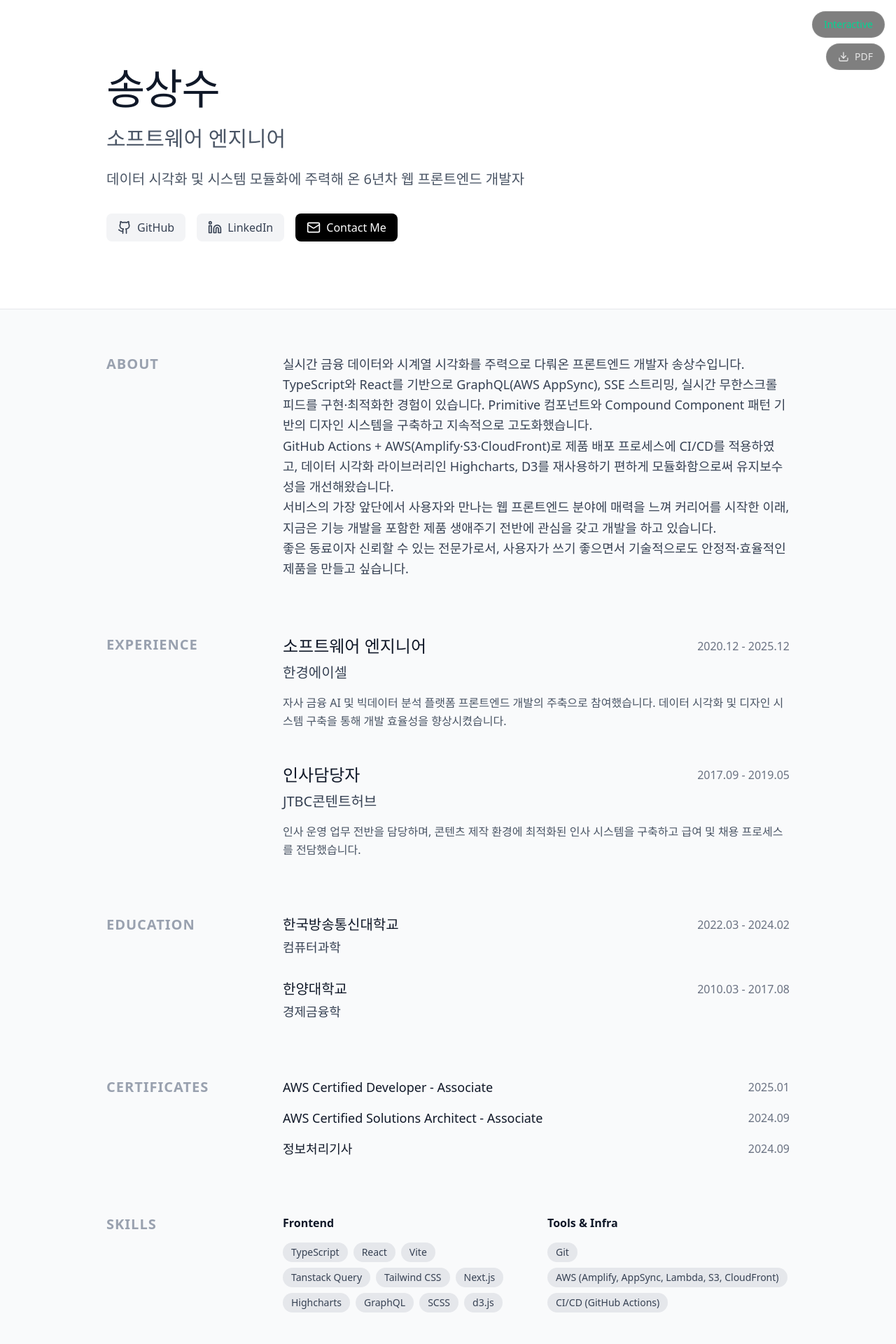
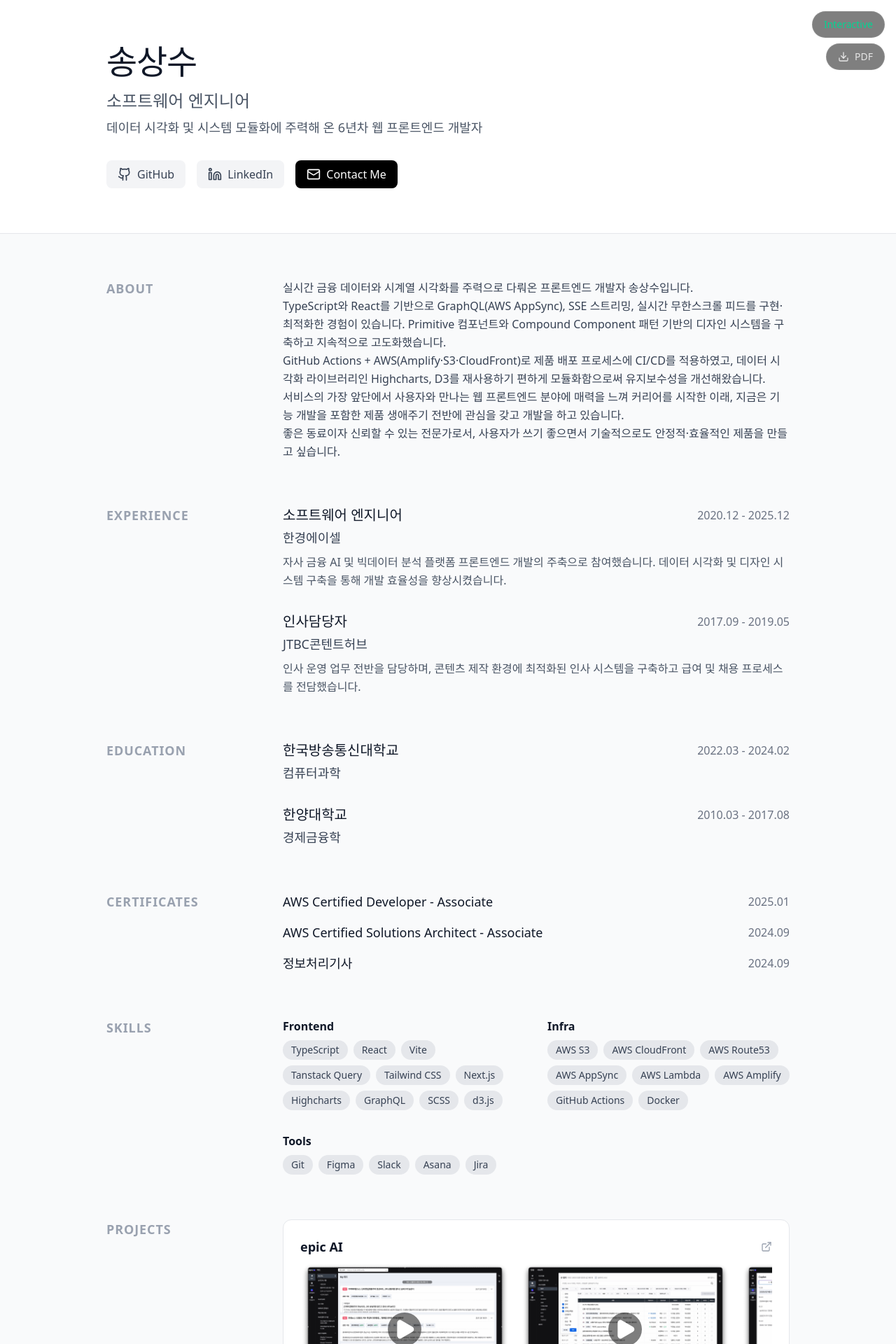
Before and after one commit to dev-song/home-renewed, a React (Vite) app: page / in a window 1280 px wide. Shown: the top 1920 px of the page at 70% size. Built offline with nearby package versions, Linux system fonts and the light colour scheme.

Commit message:
chore: improve responsive design for standard resume

```diff
--- a/src/data/resumeData.ts
+++ b/src/data/resumeData.ts
@@ -92,9 +92,19 @@ export const resumeData = {
       ],
     },
     {
-      category: 'Tools & Infra',
-      items: ['Git', 'AWS (Amplify, AppSync, Lambda, S3, CloudFront)', 'CI/CD (GitHub Actions)'],
+      category: 'Infra',
+      items: [
+        'AWS S3',
+        'AWS CloudFront',
+        'AWS Route53',
+        'AWS AppSync',
+        'AWS Lambda',
+        'AWS Amplify',
+        'GitHub Actions',
+        'Docker',
+      ],
     },
+    { category: 'Tools', items: ['Git', 'Figma', 'Slack', 'Asana', 'Jira'] },
   ],
   projects: [
     {
--- a/src/pages/standard/ResumePage.tsx
+++ b/src/pages/standard/ResumePage.tsx
@@ -17,7 +17,7 @@ export default function ResumePage() {
     <div className='min-h-screen bg-gray-50 text-gray-900 font-sans selection:bg-gray-200 selection:text-black'>
       <HeroSection hero={hero} />
 
-      <main className='max-w-5xl mx-auto px-6 py-16 space-y-20'>
+      <main className='max-w-5xl mx-auto px-6 py-12 space-y-12 md:py-16 md:space-y-16'>
         <AboutSection about={about} />
         <ExperienceSection experience={experience} />
         <EducationSection education={education} />
--- a/src/pages/standard/components/AboutSection.tsx
+++ b/src/pages/standard/components/AboutSection.tsx
@@ -1,18 +1,23 @@
+import SectionLayout from './SectionLayout';
+import SectionTitle from './SectionTitle';
+
 interface AboutData {
   description: string[];
 }
 
+const ABOUT_SECTION_KEY = 'about';
+
 export default function AboutSection({ about }: { about: AboutData }) {
   return (
-    <section id='about' className='grid md:grid-cols-4 gap-8'>
-      <h3 className='text-xl font-bold uppercase tracking-wider text-gray-400'>About</h3>
+    <SectionLayout id={ABOUT_SECTION_KEY}>
+      <SectionTitle title={ABOUT_SECTION_KEY} />
       <div className='md:col-span-3'>
         {about.description.map((item, index) => (
-          <p key={index} className='text-lg text-gray-700 leading-relaxed'>
+          <p key={index} className='text-gray-700 leading-relaxed'>
             {item}
           </p>
         ))}
       </div>
-    </section>
+    </SectionLayout>
   );
 }
--- a/src/pages/standard/components/CertificatesSection.tsx
+++ b/src/pages/standard/components/CertificatesSection.tsx
@@ -1,12 +1,17 @@
+import SectionLayout from './SectionLayout';
+import SectionTitle from './SectionTitle';
+
 interface Certificate {
   name: string;
   date: string;
 }
 
+const CERTIFICATES_SECTION_KEY = 'certificates';
+
 export default function CertificatesSection({ certificates }: { certificates: Certificate[] }) {
   return (
-    <section id='certificates' className='grid md:grid-cols-4 gap-8'>
-      <h3 className='text-xl font-bold uppercase tracking-wider text-gray-400'>Certificates</h3>
+    <SectionLayout id={CERTIFICATES_SECTION_KEY}>
+      <SectionTitle title={CERTIFICATES_SECTION_KEY} />
       <div className='md:col-span-3 space-y-4'>
         {certificates.map((cert, index) => (
           <article
@@ -18,6 +23,6 @@ export default function CertificatesSection({ certificates }: { certificates: Ce
           </article>
         ))}
       </div>
-    </section>
+    </SectionLayout>
   );
 }
--- a/src/pages/standard/components/EducationSection.tsx
+++ b/src/pages/standard/components/EducationSection.tsx
@@ -1,13 +1,18 @@
+import SectionLayout from './SectionLayout';
+import SectionTitle from './SectionTitle';
+
 interface Education {
   school: string;
   degree: string;
   period: string;
 }
 
+const EDUCATION_SECTION_KEY = 'education';
+
 export default function EducationSection({ education }: { education: Education[] }) {
   return (
-    <section id='education' className='grid md:grid-cols-4 gap-8'>
-      <h3 className='text-xl font-bold uppercase tracking-wider text-gray-400'>Education</h3>
+    <SectionLayout id={EDUCATION_SECTION_KEY}>
+      <SectionTitle title={EDUCATION_SECTION_KEY} />
       <div className='md:col-span-3 space-y-8'>
         {education.map((edu, index) => (
           <article key={index} className='group'>
@@ -19,6 +24,6 @@ export default function EducationSection({ education }: { education: Education[]
           </article>
         ))}
       </div>
-    </section>
+    </SectionLayout>
   );
 }
--- a/src/pages/standard/components/ExperienceSection.tsx
+++ b/src/pages/standard/components/ExperienceSection.tsx
@@ -1,3 +1,6 @@
+import SectionLayout from './SectionLayout';
+import SectionTitle from './SectionTitle';
+
 interface Job {
   company: string;
   role: string;
@@ -5,22 +8,24 @@ interface Job {
   description: string;
 }
 
+const EXPERIENCE_SECTION_KEY = 'experience';
+
 export default function ExperienceSection({ experience }: { experience: Job[] }) {
   return (
-    <section id='experience' className='grid md:grid-cols-4 gap-8'>
-      <h3 className='text-xl font-bold uppercase tracking-wider text-gray-400'>Experience</h3>
-      <div className='md:col-span-3 space-y-12'>
+    <SectionLayout id={EXPERIENCE_SECTION_KEY}>
+      <SectionTitle title={EXPERIENCE_SECTION_KEY} />
+      <div className='md:col-span-3 space-y-8'>
         {experience.map((job, index) => (
           <article key={index} className='group'>
-            <header className='flex flex-col md:flex-row md:items-center md:justify-between mb-2'>
-              <h4 className='text-2xl font-bold text-gray-900'>{job.role}</h4>
+            <header className='flex flex-col md:flex-row md:items-center md:justify-between mb-1'>
+              <h4 className='text-xl font-bold text-gray-900'>{job.role}</h4>
               <span className='text-gray-500 font-medium'>{job.period}</span>
             </header>
-            <p className='text-xl text-gray-700 mb-4'>{job.company}</p>
+            <p className='text-lg text-gray-700 mb-2'>{job.company}</p>
             <p className='text-gray-600 leading-relaxed'>{job.description}</p>
           </article>
         ))}
       </div>
-    </section>
+    </SectionLayout>
   );
 }
--- a/src/pages/standard/components/HeroSection.tsx
+++ b/src/pages/standard/components/HeroSection.tsx
@@ -17,12 +17,12 @@ interface HeroData {
 export default function HeroSection({ hero }: { hero: HeroData }) {
   return (
     <header className='bg-white border-b border-gray-200'>
-      <div className='max-w-5xl mx-auto px-6 py-16 md:py-24'>
-        <h1 className='text-5xl md:text-6xl font-bold tracking-tight text-gray-900 mb-6'>
+      <div className='max-w-5xl mx-auto px-6 py-12 md:py-16'>
+        <h1 className='text-4xl md:text-5xl font-bold tracking-tight text-gray-900 mb-4'>
           {hero.name}
         </h1>
-        <h2 className='text-2xl md:text-3xl text-gray-600 font-medium mb-6'>{hero.title}</h2>
-        <p className='text-xl text-gray-600 leading-relaxed mb-8 max-w-2xl'>{hero.tagline}</p>
+        <h2 className='text-xl md:text-2xl text-gray-600 font-medium mb-2'>{hero.title}</h2>
+        <p className='text-lg text-gray-600 leading-relaxed mb-8 max-w-2xl'>{hero.tagline}</p>
 
         <div className='flex flex-wrap gap-4'>
           {hero.socials.map((social) => (
--- a/src/pages/standard/components/ProjectsSection.tsx
+++ b/src/pages/standard/components/ProjectsSection.tsx
@@ -1,6 +1,8 @@
 import { ExternalLink, Github, Play } from 'lucide-react';
 import { useState } from 'react';
 import MediaModal, { type MediaItem } from './MediaModal';
+import SectionLayout from './SectionLayout';
+import SectionTitle from './SectionTitle';
 
 interface Project {
   title: string;
@@ -10,6 +12,8 @@ interface Project {
   github?: string;
   media?: (string | MediaItem)[];
 }
+
+const PROJECTS_SECTION_KEY = 'projects';
 
 export default function ProjectsSection({ projects }: { projects: Project[] }) {
   const [selectedMedia, setSelectedMedia] = useState<MediaItem | null>(null);
@@ -54,16 +58,16 @@ export default function ProjectsSection({ projects }: { projects: Project[] }) {
 
   return (
     <>
-      <section id='projects' className='grid md:grid-cols-4 gap-8'>
-        <h3 className='text-xl font-bold uppercase tracking-wider text-gray-400'>Projects</h3>
+      <SectionLayout id={PROJECTS_SECTION_KEY}>
+        <SectionTitle title={PROJECTS_SECTION_KEY} />
         <div className='md:col-span-3 grid gap-8'>
           {projects.map((project, index) => (
             <article
               key={index}
               className='bg-white border border-gray-200 rounded-xl p-6 hover:shadow-lg transition-shadow'
             >
-              <header className='flex justify-between items-start mb-4'>
-                <h4 className='text-xl font-bold text-gray-900'>{project.title}</h4>
+              <header className='flex justify-between items-center mb-2'>
+                <h4 className='text-lg font-bold text-gray-900'>{project.title}</h4>
                 <div className='flex gap-3'>
                   {project.github && (
                     <a
@@ -72,7 +76,7 @@ export default function ProjectsSection({ projects }: { projects: Project[] }) {
                       rel='noopener noreferrer'
                       className='text-gray-400 hover:text-gray-900 transition-colors'
                     >
-                      <Github className='w-5 h-5' />
+                      <Github className='w-4 h-4' />
                     </a>
                   )}
                   {project.link && (
@@ -82,19 +86,19 @@ export default function ProjectsSection({ projects }: { projects: Project[] }) {
                       rel='noopener noreferrer'
                       className='text-gray-400 hover:text-gray-900 transition-colors'
                     >
-                      <ExternalLink className='w-5 h-5' />
+                      <ExternalLink className='w-4 h-4' />
                     </a>
                   )}
                 </div>
               </header>
 
               {project.media && project.media.length > 0 && (
-                <div className='flex gap-4 overflow-x-auto pb-4 mb-6 scrollbar-hide'>
+                <div className='flex gap-4 overflow-x-auto overflow-y-hidden mb-2 scrollbar-hide'>
                   {project.media.map((item, idx) => renderThumbnail(item, project.title, idx))}
                 </div>
               )}
 
-              <p className='text-gray-600 mb-6'>{project.description}</p>
+              <p className='text-gray-600 mb-2'>{project.description}</p>
               <footer className='flex flex-wrap gap-2'>
                 {project.technologies.map((tech) => (
                   <span
@@ -108,7 +112,7 @@ export default function ProjectsSection({ projects }: { projects: Project[] }) {
             </article>
           ))}
         </div>
-      </section>
+      </SectionLayout>
 
       <MediaModal
         isOpen={!!selectedMedia}
--- /dev/null
+++ b/src/pages/standard/components/SectionLayout.tsx
@@ -0,0 +1,9 @@
+function SectionLayout({ id, children }: React.HTMLAttributes<HTMLElement>) {
+  return (
+    <section id={id} className='grid gap-4 md:grid-cols-4 md:gap-8'>
+      {children}
+    </section>
+  );
+}
+
+export default SectionLayout;
--- /dev/null
+++ b/src/pages/standard/components/SectionTitle.tsx
@@ -0,0 +1,5 @@
+function SectionTitle({ title }: { title: string }) {
+  return <h3 className='text-lg font-bold uppercase tracking-wider text-gray-400'>{title}</h3>;
+}
+
+export default SectionTitle;
--- a/src/pages/standard/components/SkillsSection.tsx
+++ b/src/pages/standard/components/SkillsSection.tsx
@@ -1,16 +1,21 @@
+import SectionLayout from './SectionLayout';
+import SectionTitle from './SectionTitle';
+
 interface SkillCategory {
   category: string;
   items: string[];
 }
 
+const SKILLS_SECTION_KEY = 'skills';
+
 export default function SkillsSection({ skills }: { skills: SkillCategory[] }) {
   return (
-    <section id='skills' className='grid md:grid-cols-4 gap-8'>
-      <h3 className='text-xl font-bold uppercase tracking-wider text-gray-400'>Skills</h3>
-      <div className='md:col-span-3 grid grid-cols-1 md:grid-cols-2 gap-8'>
+    <SectionLayout id={SKILLS_SECTION_KEY}>
+      <SectionTitle title={SKILLS_SECTION_KEY} />
+      <div className='grid grid-cols-1 gap-4 md:grid-cols-2 md:col-span-3 md:gap-8'>
         {skills.map(({ category, items }, index) => (
           <article key={index}>
-            <h4 className='font-bold text-gray-900 mb-4'>{category}</h4>
+            <h4 className='font-bold text-gray-900 mb-2'>{category}</h4>
             <ul className='flex flex-wrap gap-2'>
               {items.map((item) => (
                 <li
@@ -24,6 +29,6 @@ export default function SkillsSection({ skills }: { skills: SkillCategory[] }) {
           </article>
         ))}
       </div>
-    </section>
+    </SectionLayout>
   );
 }
```
Also changed, not shown: src/pages/standard/components/ContactSection.tsx (+16 -12 lines).
